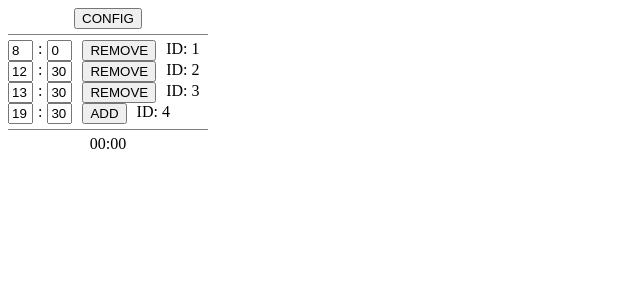
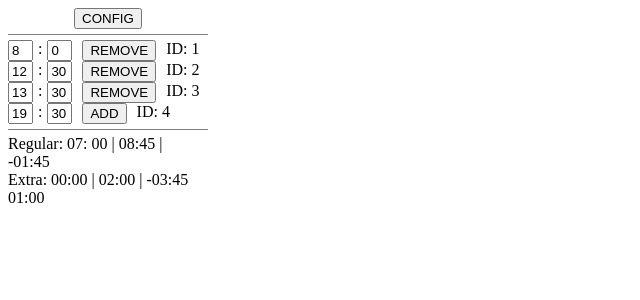
Before and after one commit to cadudotdev/work-markers, a React app: page / in a window 1280 px wide. Shown: the top 300 px of the page, without its empty margins (0-640 px from the left). Built offline with nearby package versions, Linux system fonts and the light colour scheme.

Commit message:
feature: result template

```diff
--- a/src/components/Result/index.tsx
+++ b/src/components/Result/index.tsx
@@ -1,5 +1,17 @@
-import React, { FC } from 'react';
+import React, { FC, useContext } from 'react';
+import { GlobalContext } from 'src/Context';
 
-export const Result: FC<any> = () => {
-  return <>{'00:00'}</>;
+import { ResultContainer } from './styles';
+
+export const Result: FC = () => {
+  const ctx = useContext(GlobalContext);
+
+  return <ResultContainer>
+    {/* Regular Work */}
+    <div>{'Regular: 07: 00 | 08:45 | -01:45'}</div>
+    {/* Extra Work */}
+    <div>{'Extra: 00:00 | 02:00 | -03:45'}</div>
+    {/* Interval */}
+    <div>{'01:00'}</div>
+  </ResultContainer>;
 };
--- /dev/null
+++ b/src/components/Result/styles.ts
@@ -0,0 +1,3 @@
+import styled from 'styled-components';
+
+export const ResultContainer = styled.div``;
```
